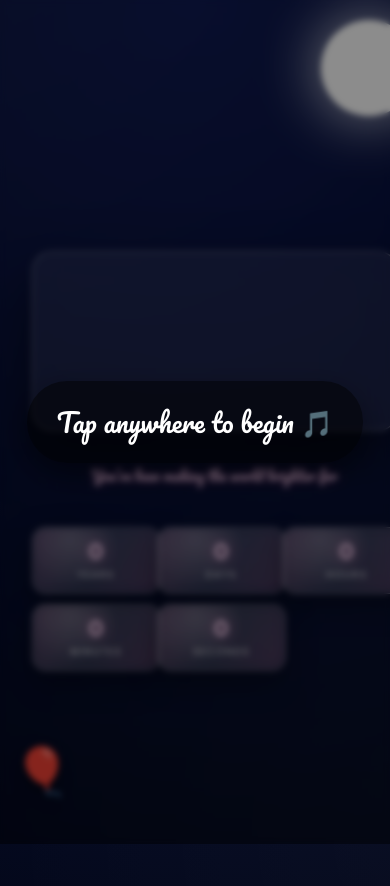
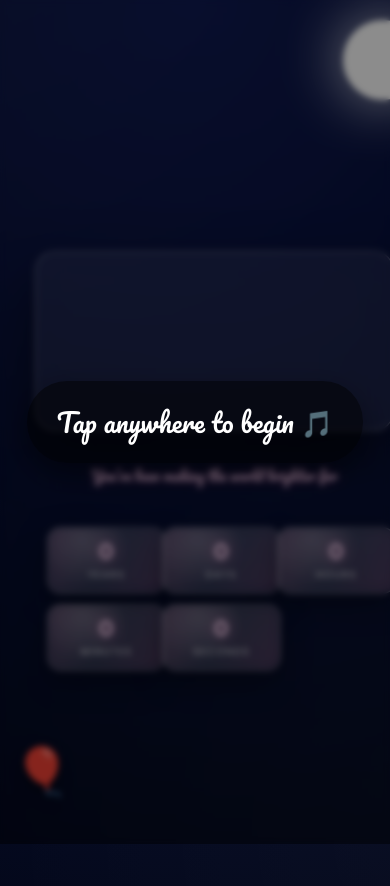
Before and after one commit to anandsingh01-del/birthday, a plain HTML site: page index.html in a window 390 px wide. Drawn offline with Linux system fonts and the light colour scheme.

```diff
--- a/style.css
+++ b/style.css
@@ -594,3 +594,43 @@
     padding-bottom: 40px;
   }
 }
+
+/* ====== HARD MOBILE FIX ====== */
+@media (max-width: 480px) {
+
+  /* Keep everything inside screen */
+  html, body {
+    overflow-x: hidden !important;
+  }
+
+  /* Fix glass card overflow */
+  #glass-card {
+    width: 92vw !important;
+    max-width: 92vw !important;
+    margin-left: auto !important;
+    margin-right: auto !important;
+    box-sizing: border-box;
+  }
+
+  /* Fix age counter overflow */
+  #ageCounter {
+    width: 92vw !important;
+    max-width: 92vw !important;
+    margin-left: auto !important;
+    margin-right: auto !important;
+    flex-wrap: wrap !important;
+    justify-content: center !important;
+  }
+
+  .ageBox {
+    min-width: 60px;
+    flex: 1 1 28%;
+  }
+
+  /* Pull moon back inside screen */
+  .moon {
+    right: 6px !important;
+    width: 80px !important;
+    height: 80px !important;
+  }
+}
```
